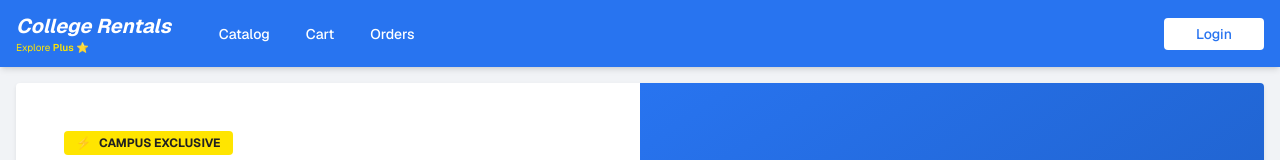
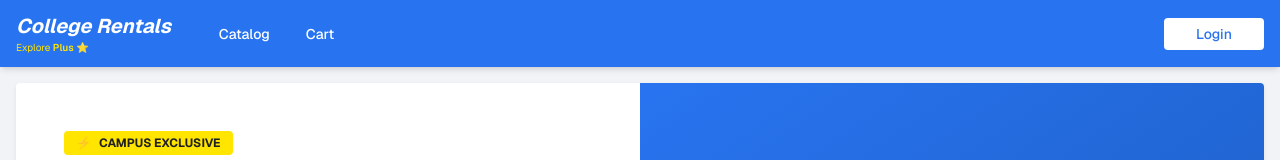
Before and after one commit to Vijayram7411/college-rental-platform, a Next.js app: page / in a window 1280 px wide. Shown: the top 160 px of the page. Built offline with nearby package versions, Linux system fonts and the light colour scheme; no server answers.

Commit message:
Remove Orders link and add Borrowed link to navigation

```diff
--- a/src/components/main-header.tsx
+++ b/src/components/main-header.tsx
@@ -41,7 +41,7 @@ export function MainHeader() {
           <nav className="hidden items-center gap-1 lg:flex">
             <NavLink href="/catalog" label="Catalog" />
             <NavLink href="/cart" label="Cart" />
-            <NavLink href="/me/orders" label="Orders" />
+            {session && <NavLink href="/me/borrowed" label="Borrowed" />}
             {session && <NavLink href="/me/profile" label="Profile" />}
             {(role === "OWNER" || role === "ADMIN") && (
               <>
```
